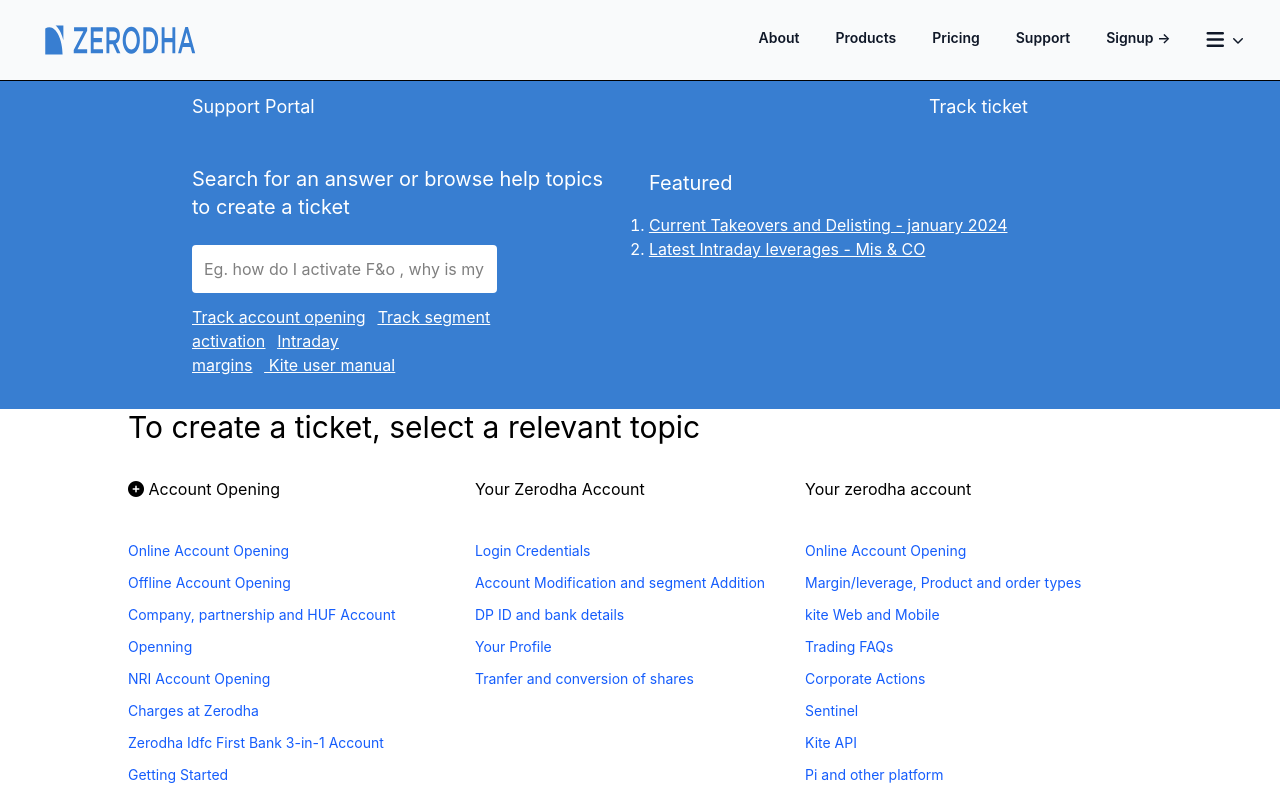
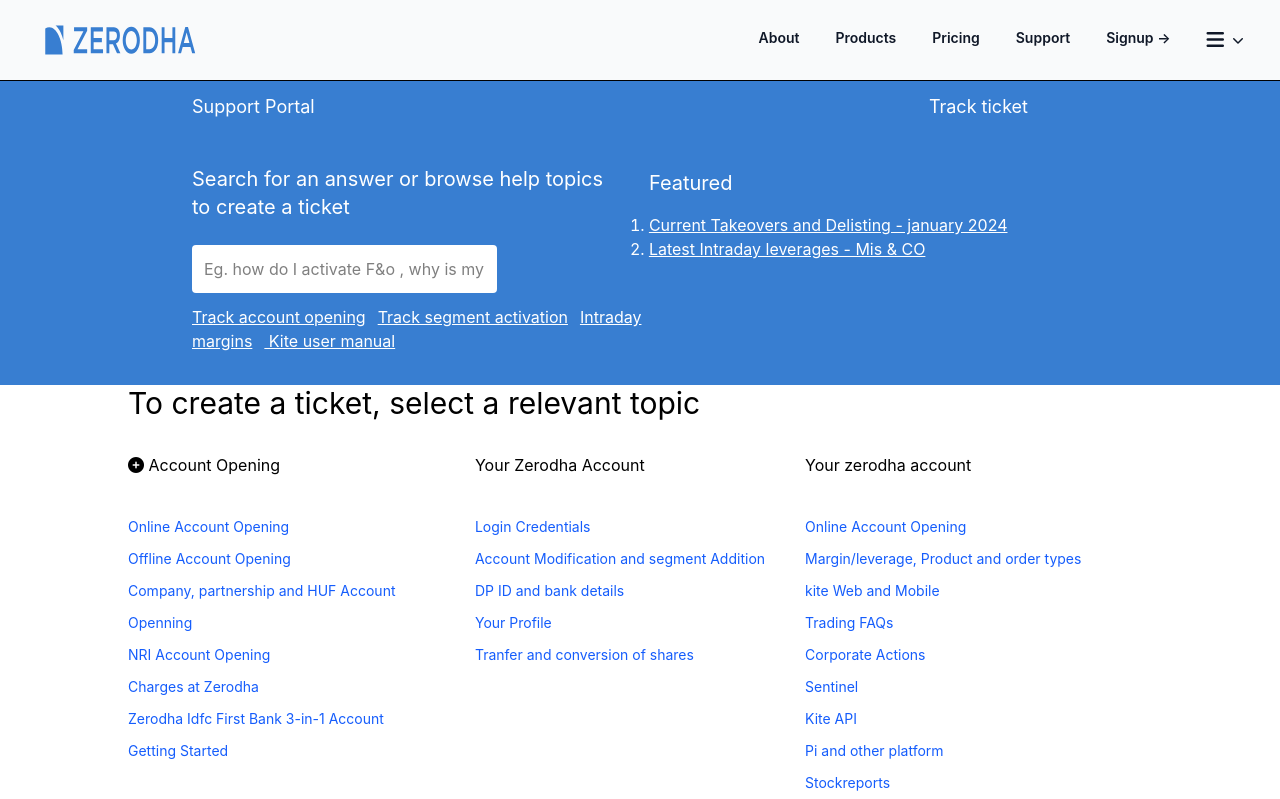
Before and after one commit to 1823Tushar/Zerodha-, a React (Create React App) app in the folder frontend/frontend/: page /support in a window 1280 px wide. Shown: the top 799 px of the page. Built offline with nearby package versions, Linux system fonts and the light colour scheme.

Commit message:
Fix support hero anchor tags

```diff
--- a/frontend/frontend/src/landing_page/support/Hero.js
+++ b/frontend/frontend/src/landing_page/support/Hero.js
@@ -13,21 +13,21 @@ function Hero() {
                    className="w-2/3 p-3 text-black bg-white rounded" />
                 <br />
                 <div className='space-x-3 mt-3 underline'>
-                <a>Track account opening</a>
-                <a>Track segment activation</a>
-                <a>Intraday </a>
-                <br></br>
-                <a>margins</a>
-                <a>  Kite user manual </a>
+                <span>Track account opening</span>
+                <span>Track segment activation</span>
+                <span>Intraday </span>
+                <span></span>
+                <span>margins</span>
+                <span>  Kite user manual </span>
                 </div>
                 </div>
                 <div className=' mr-15 mt-3 space-y-4'>
-                    <a className='ml-70   text-lg'>Track ticket</a>
+                    <span className='ml-70   text-lg'>Track ticket</span>
                    <h1 className='text-xl mt-12'> Featured</h1>
                    <div className=''>
                    <ol className='list-decimal underline'>
-                    <li><a>Current Takeovers and Delisting - january 2024 </a></li>
-                    <li><a>Latest Intraday leverages - Mis & CO</a></li>
+                    <li><span>Current Takeovers and Delisting - january 2024 </span></li>
+                    <li><span>Latest Intraday leverages - Mis & CO</span></li>
                    </ol>
                    </div>
                     </div>
```
